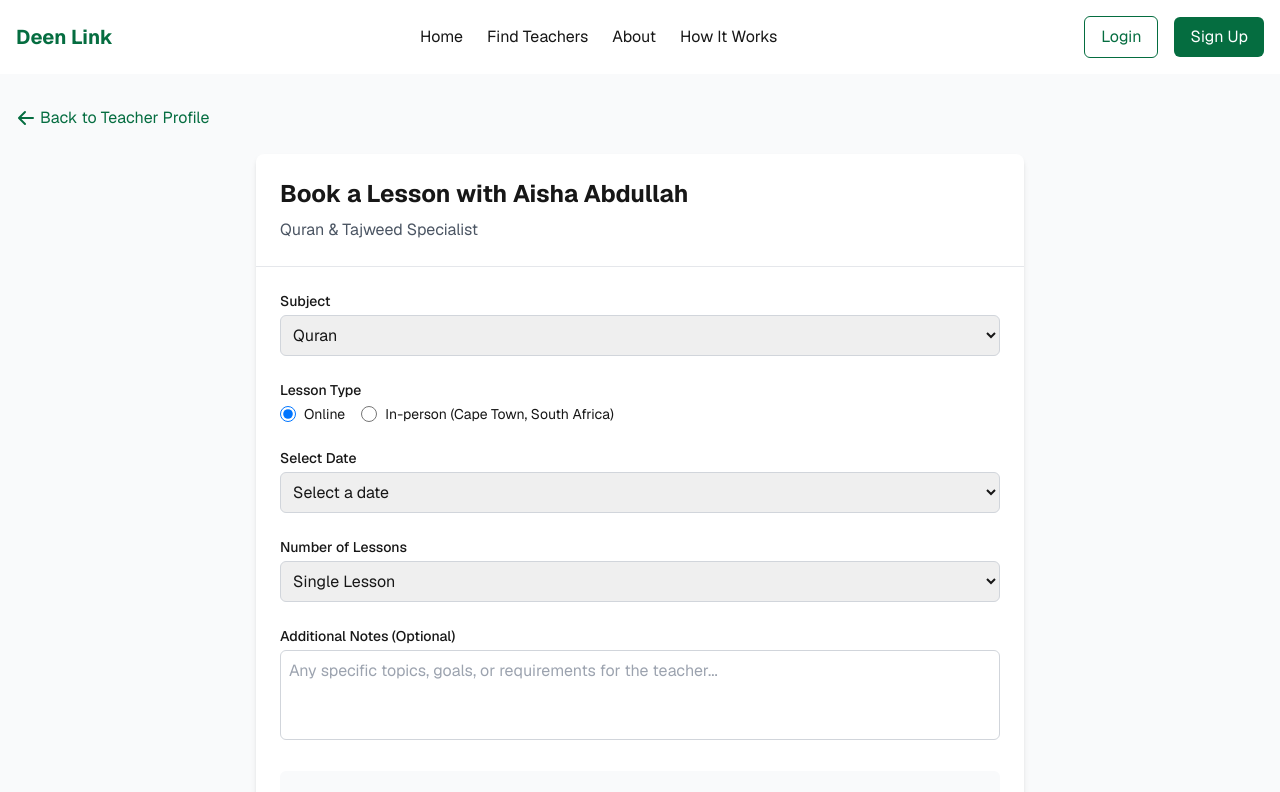
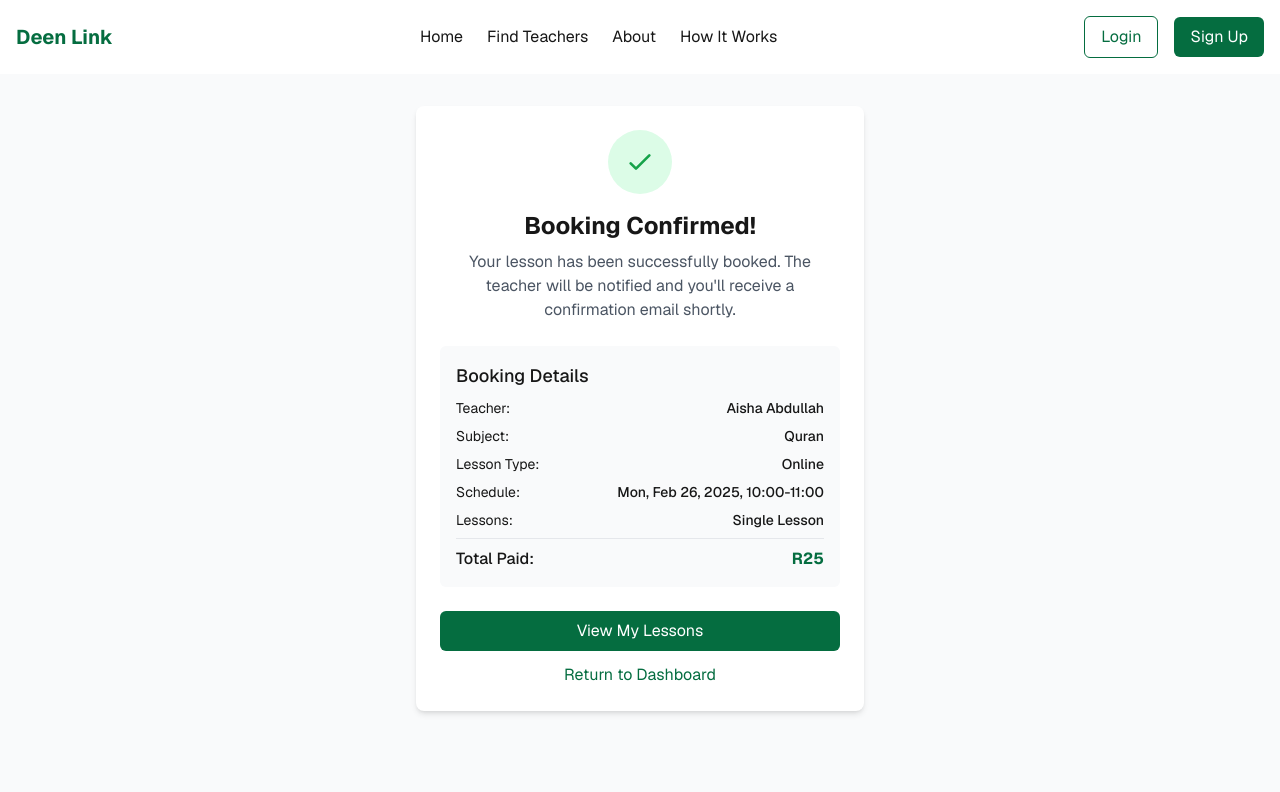
Before and after one commit to ZubeidHendricks/deen-link, a Next.js app: page /booking/confirmation in a window 1280 px wide. Shown: the top 792 px of the page. Built offline with nearby package versions, Linux system fonts and the light colour scheme.

Commit message:
Add booking confirmation page

```diff
--- /dev/null
+++ b/app/booking/confirmation/page.tsx
@@ -0,0 +1,66 @@
+import Link from 'next/link';
+
+export default function BookingConfirmationPage() {
+  return (
+    <div className="bg-gray-50 dark:bg-black min-h-screen py-8">
+      <div className="container mx-auto px-4">
+        <div className="max-w-md mx-auto bg-white dark:bg-neutral-800 rounded-lg shadow-md overflow-hidden text-center">
+          <div className="p-6">
+            <div className="w-16 h-16 bg-green-100 dark:bg-green-900 rounded-full flex items-center justify-center mx-auto mb-4">
+              <svg xmlns="http://www.w3.org/2000/svg" className="h-8 w-8 text-green-600 dark:text-green-400" fill="none" viewBox="0 0 24 24" stroke="currentColor">
+                <path strokeLinecap="round" strokeLinejoin="round" strokeWidth={2} d="M5 13l4 4L19 7" />
+              </svg>
+            </div>
+
+            <h1 className="text-2xl font-bold mb-2">Booking Confirmed!</h1>
+            <p className="text-gray-600 dark:text-gray-300 mb-6">
+              Your lesson has been successfully booked. The teacher will be notified and you'll receive a confirmation email shortly.
+            </p>
+
+            <div className="bg-gray-50 dark:bg-neutral-700 p-4 rounded-md mb-6 text-left">
+              <h3 className="text-lg font-medium mb-2">Booking Details</h3>
+
+              <div className="space-y-2">
+                <div className="flex justify-between">
+                  <span className="text-sm">Teacher:</span>
+                  <span className="text-sm font-medium">Aisha Abdullah</span>
+                </div>
+                <div className="flex justify-between">
+                  <span className="text-sm">Subject:</span>
+                  <span className="text-sm font-medium">Quran</span>
+                </div>
+                <div className="flex justify-between">
+                  <span className="text-sm">Lesson Type:</span>
+                  <span className="text-sm font-medium">Online</span>
+                </div>
+                <div className="flex justify-between">
+                  <span className="text-sm">Schedule:</span>
+                  <span className="text-sm font-medium">Mon, Feb 26, 2025, 10:00-11:00</span>
+                </div>
+                <div className="flex justify-between">
+                  <span className="text-sm">Lessons:</span>
+                  <span className="text-sm font-medium">Single Lesson</span>
+                </div>
+                <div className="border-t border-gray-200 dark:border-gray-600 pt-2 mt-2">
+                  <div className="flex justify-between">
+                    <span className="font-medium">Total Paid:</span>
+                    <span className="font-bold text-primary">R25</span>
+                  </div>
+                </div>
+              </div>
+            </div>
+
+            <div className="flex flex-col space-y-3">
+              <Link href="/lessons" className="btn-primary py-2 text-center">
+                View My Lessons
+              </Link>
+              <Link href="/dashboard" className="text-primary hover:text-primary-dark">
+                Return to Dashboard
+              </Link>
+            </div>
+          </div>
+        </div>
+      </div>
+    </div>
+  );
+}
```
